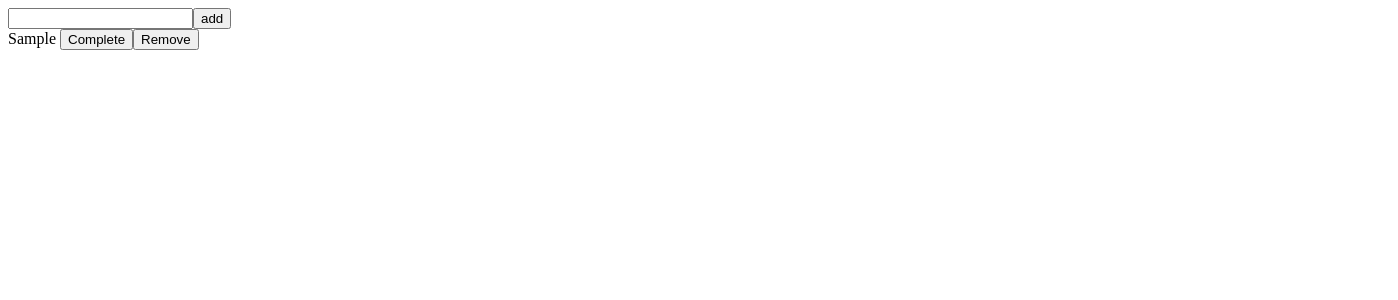
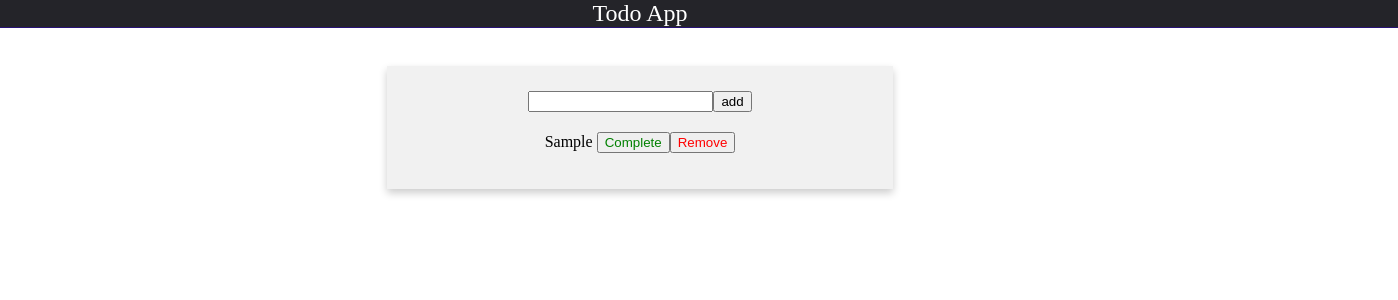
Before and after one commit to ansh-ag/toDoApp, an Angular app: page / in a window 1280 px wide. Both pictures are taken after typing "Sample" into the empty fields and a click on the button "add". Shown: the top 300 px of the page, 1398 px wide, since content can reach past the window. Built offline with nearby package versions, Linux system fonts and the light colour scheme.

Commit message:
Design modification

```diff
--- a/src/app/app.component.css
+++ b/src/app/app.component.css
@@ -1,7 +1,47 @@
+.titleDec{
+    text-align: center;
+    font-size: 24px;
+    border-bottom: .5px solid rgb(40, 18, 117);
+    margin-bottom: 3%;
+    margin-top: 1%;
+    background-color: rgb(36, 36, 41);
+    color: white;
+    margin-top: -8px;
+    margin-left: -10%;
+    margin-right: -10%;
 
+}
+.inputDec{
+ text-align: center;
+ margin-top: 2%;
+}
 
-
+.inputDecor{
+    text-align: center;
+    margin-top: 0.5%;
+}
 .done{
     text-decoration: line-through
 
 }
+.removeDec{
+    color: red;
+}
+.completedDec{
+    color:green;
+}
+
+.card {
+    box-shadow: 0 4px 8px 0 rgba(0, 0, 0, 0.2);
+    padding: 16px;
+    text-align: center;
+    background-color: #f1f1f1;
+    margin-left: 30%;
+    margin-right:30%
+
+  }
+
+  .textDecor{
+    margin: 20px;
+
+  }
--- a/src/app/app.component.html
+++ b/src/app/app.component.html
@@ -1,19 +1,27 @@
+<div class="titleDec">Todo App</div>
+<div class="card">
+  <div class="inputDec">
+    <input type="text"  #val>
+    <button (click)="addNew(val.value); val.value=''">add</button>
+  </div>
 
-<input type="text" #val>
-<button (click)="addNew(val.value); val.value=''">add</button>
 
-<div *ngFor="let item of myToDoList;let i = index">
+<div class="textDecor">
+<div class="inputDecor" *ngFor="let item of myToDoList;let i = index">
     <span [ngClass]="
     {
     'done' : item.isCompleted == true,
     'not_done':item.isCompleted == false
 
-  }">
-  {{item.text}}
+    }">
+
+      {{item.text}}
 </span>
-  <button (click)="done(i)"> Complete </button>
+
+  <button class="completedDec" (click)="done(i)"> Complete </button>
 
 
-  <button (click)="remove(i)"> Remove </button>
-
+  <button class="removeDec" (click)="remove(i)"> Remove </button>
 </div>
+</div>
+</div>
```
